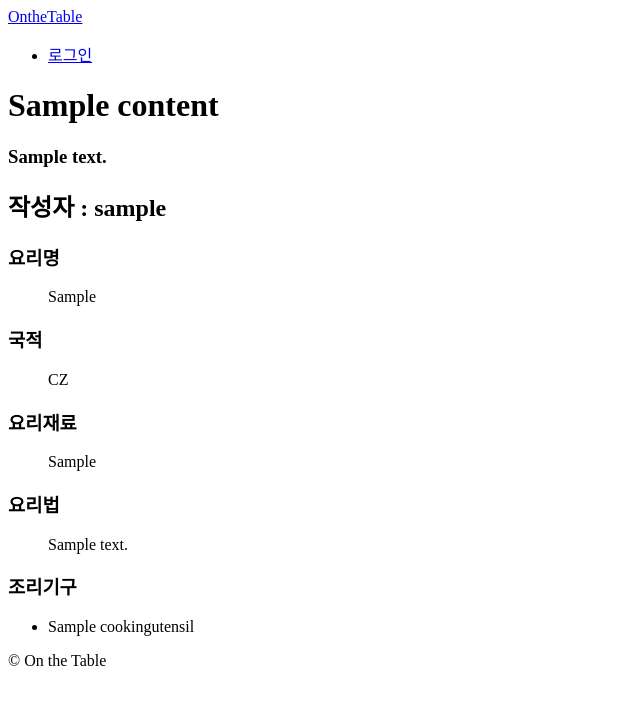
After one commit to DoubleS-Lee/on-the-table, a Django app: page /contents/1 in a window 1280 px wide. The commit adds this page. Shown: the top 705 px of the page, without its empty margins (0-640 px from the left). Run offline with Django 3.2, Linux system fonts and the light colour scheme; tables that the repository leaves empty hold one stand-in row (values such as "Sample post").

Commit message:
200515_검색창 제작중_13.7 코딩완료

```diff
--- a/config/urls.py
+++ b/config/urls.py
@@ -20,6 +20,7 @@ from django.conf.urls.static import static
 
 urlpatterns = [
     path("", include("core.urls", namespace="core")),
+    path("contents/", include("contents.urls", namespace="contents")),
     path('admin/', admin.site.urls),
 ]
 
--- a/contents/models.py
+++ b/contents/models.py
@@ -1,4 +1,5 @@
 from django.db import models
+from django.urls import reverse
 from django_countries.fields import CountryField
 from core import models as core_models
 from users import models as user_models
@@ -60,6 +61,10 @@ class Content(core_models.TimeStampedModel):
     user = models.ForeignKey("users.User", related_name="contents", on_delete=models.CASCADE)
     cooking_utensils = models.ManyToManyField("CookingUtensil", related_name="contents", blank=True)
 
+    #장고 admin 페이지에 view on site라고 실제로 홈페이지 화면에서 어떻게 보이는지 볼 수 있는 버튼을 생성한다
+    def get_absolute_url(self):
+        return reverse("contents:detail", kwargs={"pk": self.pk})
+
     #str 형식으로 반환해줄 데이터를 정의해준다
     def __str__(self):
         return self.dish
--- /dev/null
+++ b/contents/urls.py
@@ -0,0 +1,6 @@
+from django.urls import path
+from . import views
+
+app_name = "contents"
+
+urlpatterns = [path("<int:pk>", views.ContentDetail.as_view(), name="detail"), path("search/", views.search, name="search"), ]
--- a/contents/views.py
+++ b/contents/views.py
@@ -1,6 +1,38 @@
+from django.views.generic import ListView, DetailView
 from django.shortcuts import render
-from . import models
+from django_countries import countries
+from . import models, forms
 
-def all_contents(request):
-    all_contents = models.Content.objects.all()
-    return render(request, "contents/home.html", context={"potato": all_contents})
+class HomeView(ListView):
+
+    """ HomeView Definition """
+
+    model = models.Content
+    paginate_by = 10
+    paginate_orphans = 5
+    ordering = "created"
+    context_object_name = "contents_group"
+
+class ContentDetail(DetailView):
+
+    """ ContentDetail Definition """
+
+    model = models.Content
+
+"""위에 class ContentDetail(DetailView)와 같은 기능
+
+from django.http import Http404
+from django.shortcuts import render
+
+def content_detail(request, pk):
+    try:
+        content = models.Content.objects.get(pk=pk)
+        return render(request, "contents/detail.html", {"content":content})
+    except models.Content.DoesNotExist:
+        raise Http404()
+"""
+
+
+def search(request):
+    form = forms.SearchForm()
+    return render(request, "contents/search.html", {"form": form})
--- a/core/urls.py
+++ b/core/urls.py
@@ -3,5 +3,5 @@ from contents import views as content_views
 
 #app_name은 config-urls.py의 namespace와 이름이 같아야한다
 app_name = "core"
-
-urlpatterns = [path("", content_views.all_contents, name="home")]
+#장고에서 class based views는 view로 변환시켜주는 메소드(as_view())를 가지고 있다
+urlpatterns = [path("", content_views.HomeView.as_view(), name="home")]
--- a/templates/base.html
+++ b/templates/base.html
@@ -4,11 +4,16 @@
     <meta charset="UTF-8" />
     <meta name="viewport" content="width=device-width, initial-scale=1.0" />
     <meta http-equiv="X-UA-Compatible" content="ie=edge" />
-    <title>{% block page_name %}{% endblock page_name %}</title>
+    <title>{% block page_title %}{% endblock page_title %}| OntheTable</title>
   </head>
   <body>
 
-    {% include "partials/header.html" %}
+      <header>
+      {% include "partials/nav.html" %}
+      {% block search-bar %}
+
+      {% endblock search-bar %}
+    </header>
 
     {% block contents_list %}{% endblock %}
 
--- /dev/null
+++ b/templates/contents/content_detail.html
@@ -0,0 +1,40 @@
+{% extends "base.html" %}
+
+
+{% block page_title %}
+    Home
+{% endblock page_title %}
+
+{% block contents_list %}
+<div>
+    <h1>{{content.title}}</h1>
+    <h3>{{content.description}}</h3>
+</div>
+<div>
+    <h2>작성자 : {{content.user.nickname}}
+    </h2>
+    <h3>요리명</h3>
+    <ul>
+        {{content.dish}}
+    </ul>
+    <h3>국적</h3>
+    <ul>
+        {{content.user.nationality}}
+    </ul>
+     <h3>요리재료</h3>
+    <ul>
+        {{content.cooking_ingredients}}
+    </ul>
+     <h3>요리법</h3>
+    <ul>
+        {{content.cuisine}}
+    </ul>
+     <h3>조리기구</h3>
+    <ul>
+        {% for a in content.cooking_utensils.all  %}
+            <li>{{a}}</li>
+        {% endfor %}
+    </ul>
+
+</div>
+{% endblock contents_list %}
--- a/templates/partials/footer.html
+++ b/templates/partials/footer.html
@@ -1,3 +1,3 @@
 <footer>
-    &copy; Nbnb
+    &copy; On the Table
 </footer>
--- a/templates/partials/header.html
+++ /dev/null
@@ -1,6 +0,0 @@
-<header>
-    <a href="/">Nbnb</a>
-    <ul>
-        <li><a href="#">Login</a></li>
-    </ul>
-</header>
--- /dev/null
+++ b/templates/partials/nav.html
@@ -0,0 +1,4 @@
+<a href="{% url "core:home" %}">OntheTable</a>
+<ul>
+    <li><a href="#">로그인</a></li>
+</ul>
```
Also changed, not shown: contents/forms.py (added, +9 -0 lines), templates/404.html (added, +13 -0 lines), templates/contents/content_list.html (added, +35 -0 lines), templates/contents/home.html (deleted, +0 -11 lines), templates/contents/search.html (added, +24 -0 lines).
